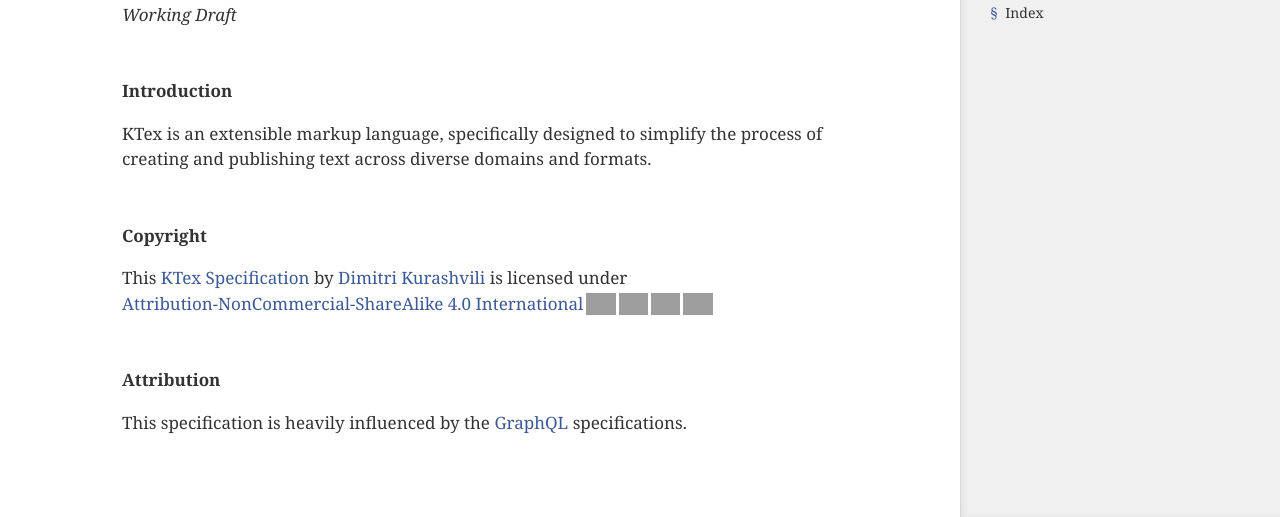
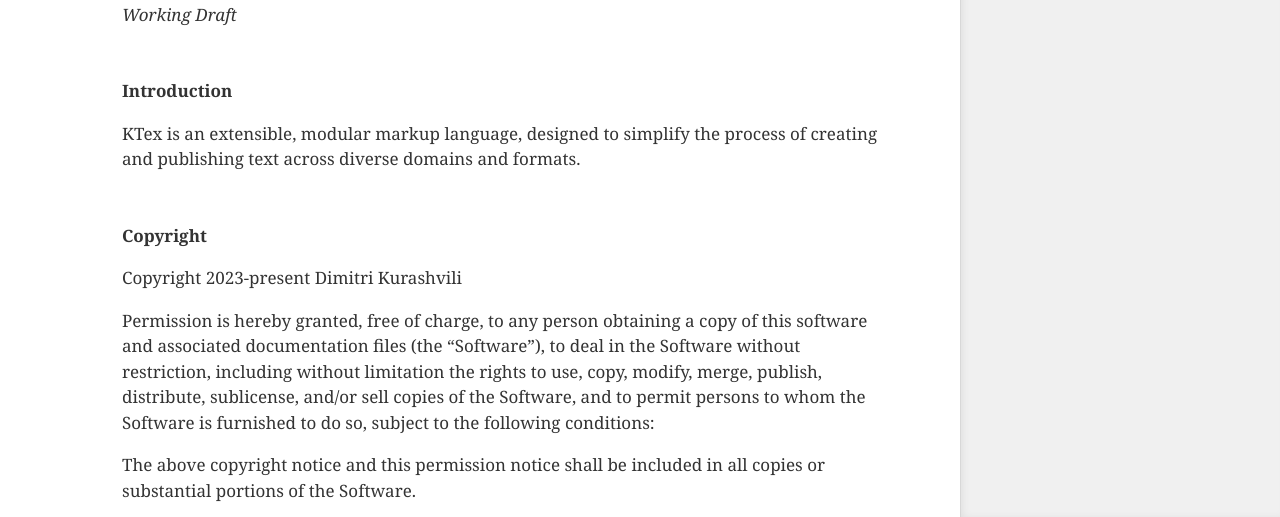
Before and after one commit to ktexml/ktex-spec, a plain HTML site: page index.html in a window 1280 px wide. Shown: the part 283-800 px from the top of the page. Drawn offline with Linux system fonts and the light colour scheme; grey boxes are pictures that could not be loaded.

Commit message:
deploy: 705d19a572f8424aaf3bfabb05e135052a47666e

```diff
--- a/index.html
+++ b/index.html
@@ -15,11 +15,15 @@
 <p><em>Working Draft</em></p>
 <section id="sec-Introduction" class="subsec">
 <h6><a href="#sec-Introduction" title="link to this subsection">Introduction</a></h6>
-<p>KTex is an extensible markup language, specifically designed to simplify the process of creating and publishing text across diverse domains and formats.</p>
+<p>KTex is an extensible, modular markup language, designed to simplify the process of creating and publishing text across diverse domains and formats.</p>
 </section>
 <section id="sec-Copyright" class="subsec">
 <h6><a href="#sec-Copyright" title="link to this subsection">Copyright</a></h6>
-<p xmlns:cc="http://creativecommons.org/ns#" xmlns:dct="http://purl.org/dc/terms/">This <a property="dct:title" rel="cc:attributionURL" href="https://ktexml.github.io/ktex-spec/">KTex Specification</a> by <a rel="cc:attributionURL dct:creator" property="cc:attributionName" href="https://github.com/dimakura">Dimitri Kurashvili</a> is licensed under <a href="http://creativecommons.org/licenses/by-nc-sa/4.0/?ref=chooser-v1" target="_blank" rel="license noopener noreferrer" style="display:inline-block;">Attribution-NonCommercial-ShareAlike 4.0 International<img style="height:22px!important;margin-left:3px;vertical-align:text-bottom;" src="https://mirrors.creativecommons.org/presskit/icons/cc.svg?ref=chooser-v1"><img style="height:22px!important;margin-left:3px;vertical-align:text-bottom;" src="https://mirrors.creativecommons.org/presskit/icons/by.svg?ref=chooser-v1"><img style="height:22px!important;margin-left:3px;vertical-align:text-bottom;" src="https://mirrors.creativecommons.org/presskit/icons/nc.svg?ref=chooser-v1"><img style="height:22px!important;margin-left:3px;vertical-align:text-bottom;" src="https://mirrors.creativecommons.org/presskit/icons/sa.svg?ref=chooser-v1"></a></p></section>
+<p>Copyright 2023-present Dimitri Kurashvili <dimakura@gmail.com></p>
+<p>Permission is hereby granted, free of charge, to any person obtaining a copy of this software and associated documentation files (the &ldquo;Software&rdquo;), to deal in the Software without restriction, including without limitation the rights to use, copy, modify, merge, publish, distribute, sublicense, and/or sell copies of the Software, and to permit persons to whom the Software is furnished to do so, subject to the following conditions:</p>
+<p>The above copyright notice and this permission notice shall be included in all copies or substantial portions of the Software.</p>
+<p>THE SOFTWARE IS PROVIDED &ldquo;AS IS&rdquo;, WITHOUT WARRANTY OF ANY KIND, EXPRESS OR IMPLIED, INCLUDING BUT NOT LIMITED TO THE WARRANTIES OF MERCHANTABILITY, FITNESS FOR A PARTICULAR PURPOSE AND NONINFRINGEMENT. IN NO EVENT SHALL THE AUTHORS OR COPYRIGHT HOLDERS BE LIABLE FOR ANY CLAIM, DAMAGES OR OTHER LIABILITY, WHETHER IN AN ACTION OF CONTRACT, TORT OR OTHERWISE, ARISING FROM, OUT OF OR IN CONNECTION WITH THE SOFTWARE OR THE USE OR OTHER DEALINGS IN THE SOFTWARE.</p>
+</section>
 <section id="sec-Attribution" class="subsec">
 <h6><a href="#sec-Attribution" title="link to this subsection">Attribution</a></h6>
 <p>This specification is heavily influenced by the <a href="https://spec.graphql.org/">GraphQL</a> specifications.</p>
```
